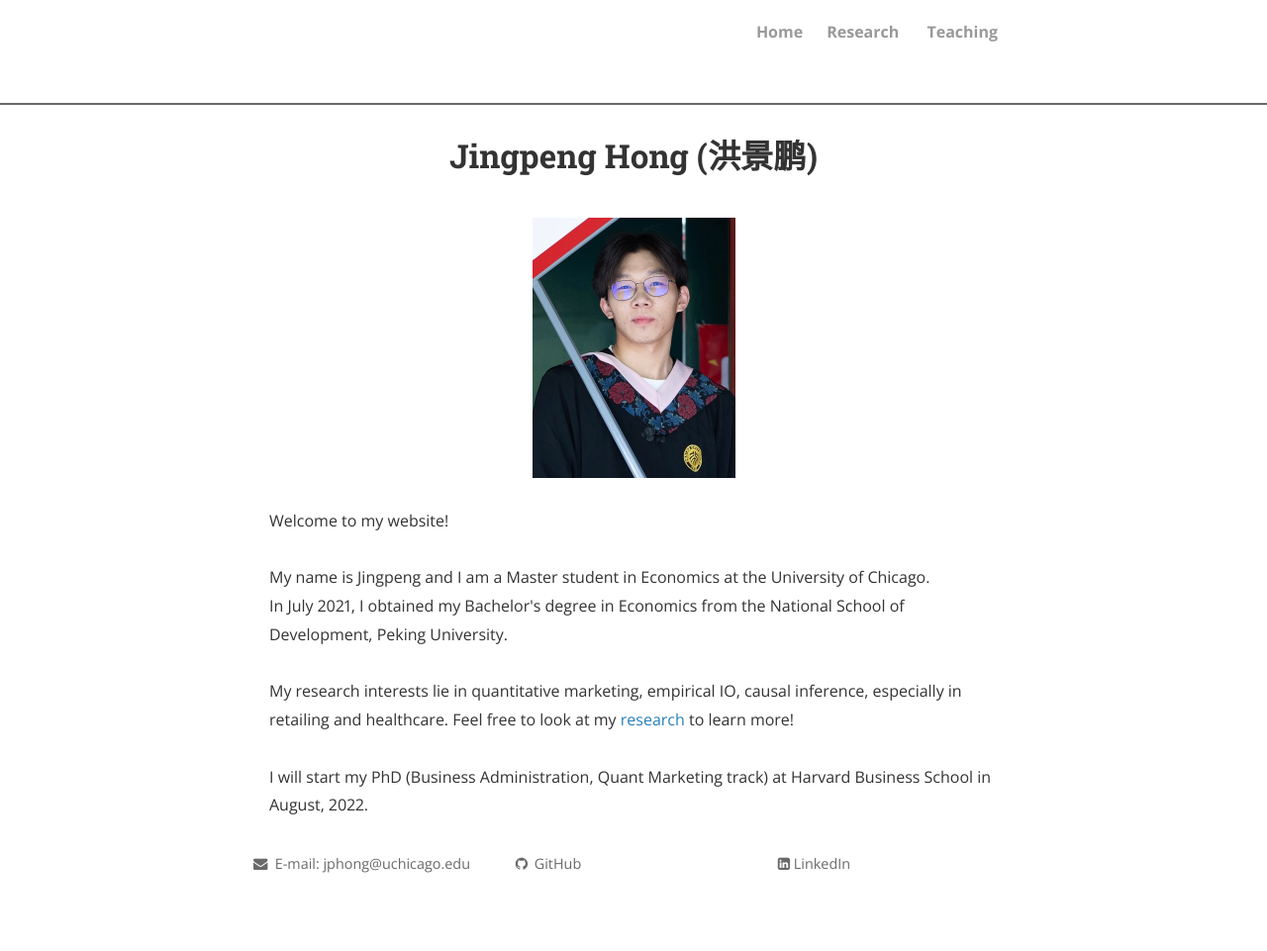
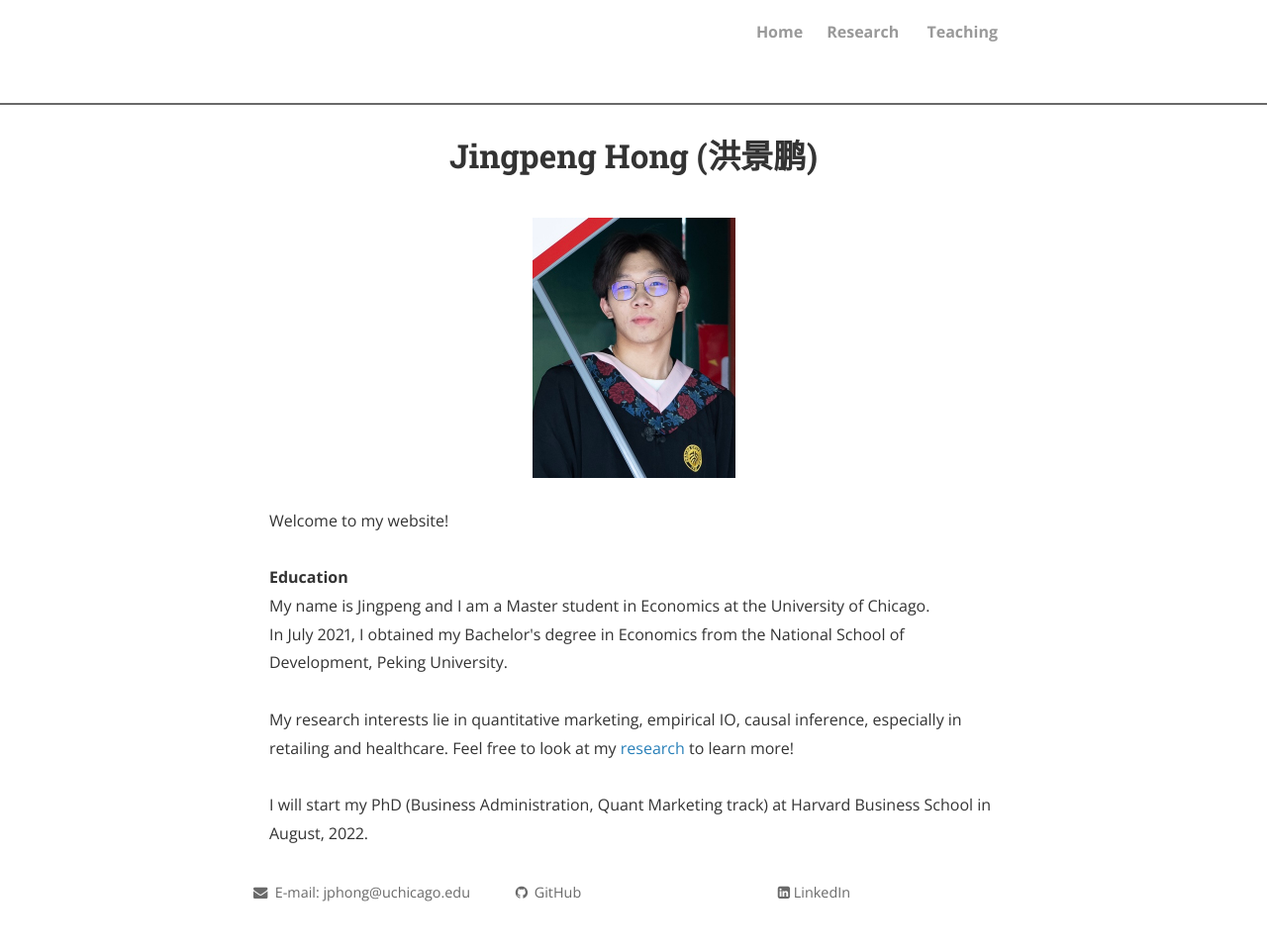
Before and after one commit to JingpengHong/JingpengHong.github.io, a Jekyll site: the page built from index.html, in a window 1280 px wide. Shown: the whole page at 99% size. Built offline with Jekyll 4.4.1, drawn with Linux system fonts in a browser that asks for light colours; nearby versions of some CDN libraries; the list of posts is cut into pages by our own code; comment, search, counter and statistics services are not loaded; a style sheet for code colours, icons or effects is not loaded; before the commit the page ends 933 px from its top, so only the background shows below that.

Commit message:
Update index.html

```diff
--- a/index.html
+++ b/index.html
@@ -17,6 +17,8 @@ title: Jingpeng Hong (洪景鹏)
 <br>
 Welcome to my website!
 <br><br>
+<strong> Education </strong><br>
+
 My name is Jingpeng and I am a Master student in Economics at the University of Chicago.
 <br>
 In July 2021, I obtained my Bachelor's degree in Economics from the National School of Development, Peking University.
```
